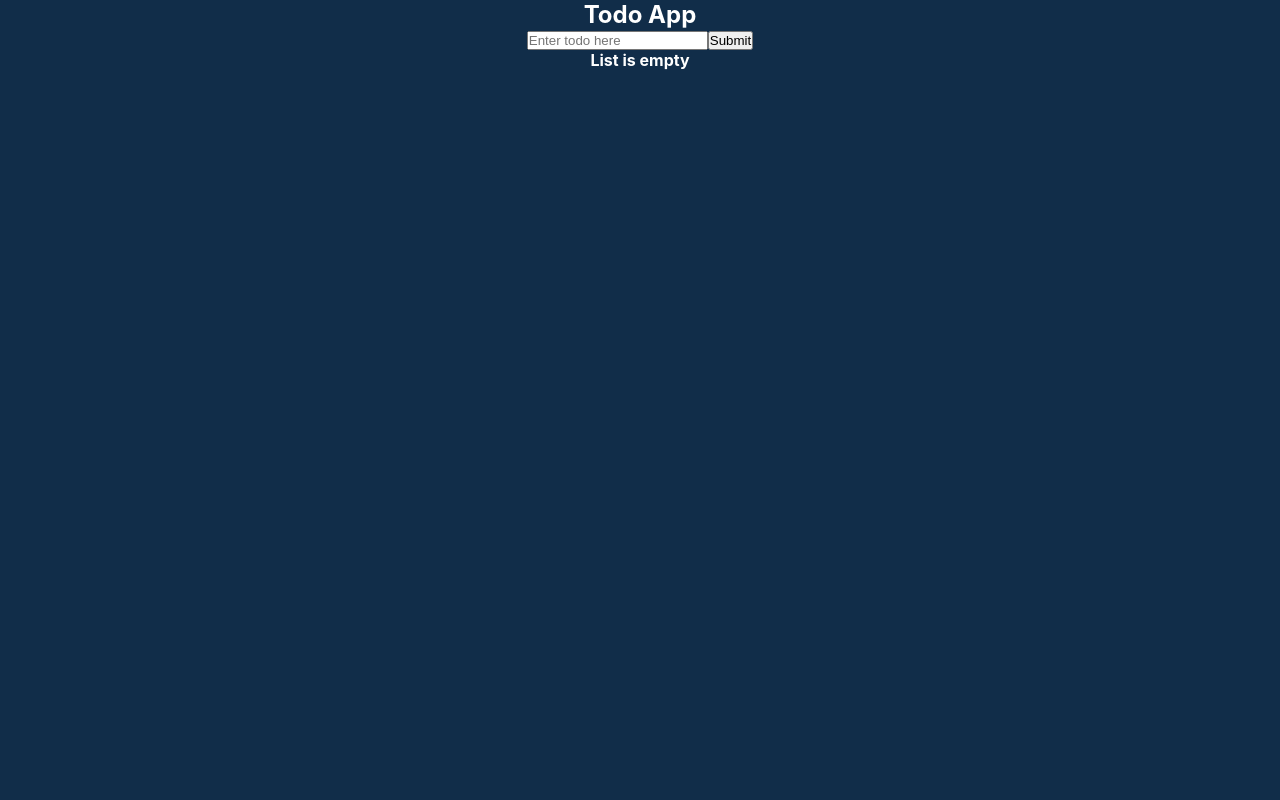
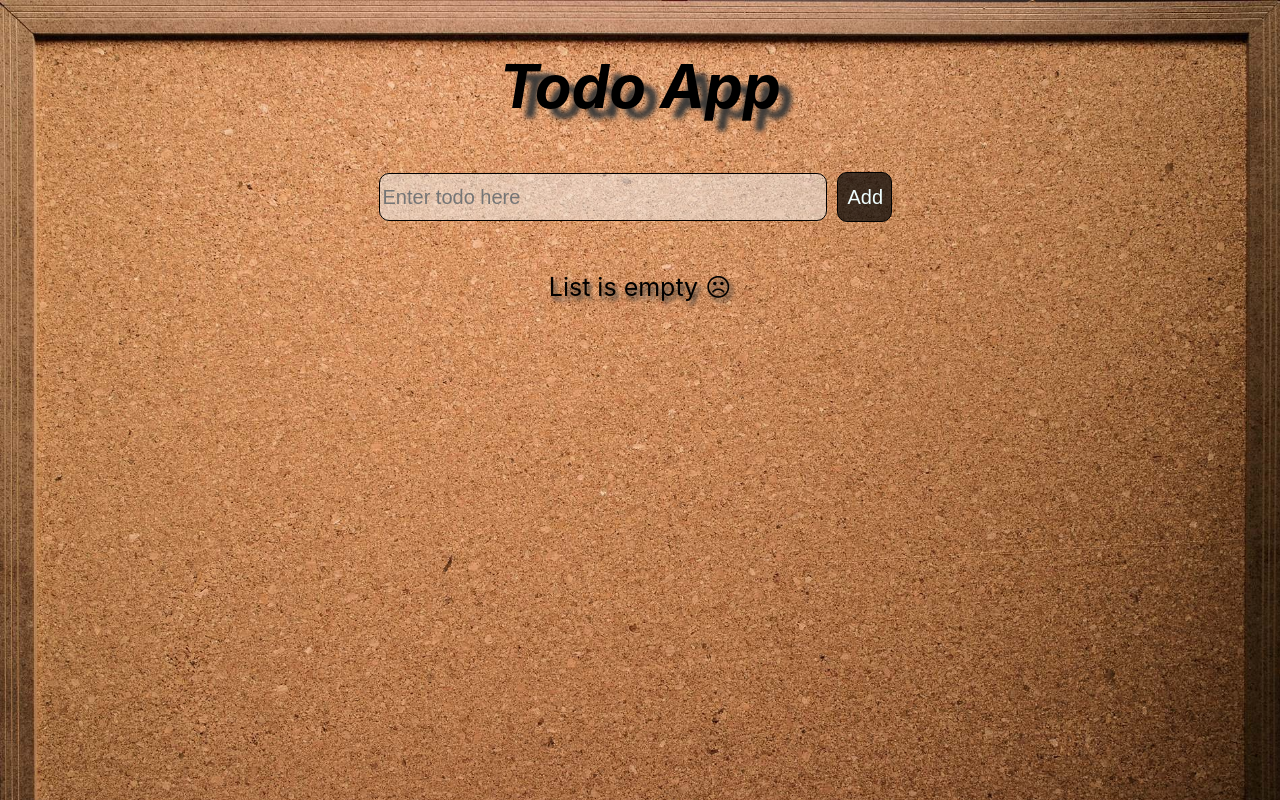
Before and after one commit to ElsaChern/todo_app, a React (Create React App) app: page / in a window 1280 px wide. Built offline with nearby package versions, Linux system fonts and the light colour scheme.

Commit message:
add main styles for components

```diff
--- a/src/App.css
+++ b/src/App.css
@@ -1,3 +1,11 @@
 .App {
   text-align: center;
+  margin: 50px;
 }
+
+.Title {
+  font-size: 60px;
+  font-weight: bold;
+  font-style: oblique;
+  text-shadow: 13px 10px 5px #393938;
+}
--- a/src/App.js
+++ b/src/App.js
@@ -12,7 +12,7 @@ const App = () => {
 
   return (
     <div className="App">
-      <h2>Todo App</h2>
+      <p className="Title">Todo App</p>
       <TodoForm addTodo={addTodosHendler} />
       <TodoList todos={todos} />
     </div>
--- a/src/components/Todos/Todo.js
+++ b/src/components/Todos/Todo.js
@@ -1,5 +1,11 @@
+import style from "./Todo.module.css";
+
 const Todo = ({ todo }) => {
-  return <h4>{todo}</h4>;
+  return (
+    <div className={style.todo}>
+      <p className={style.text}>{todo}</p>
+    </div>
+  );
 };
 
 export default Todo;
--- a/src/components/Todos/Todo.module.css
+++ b/src/components/Todos/Todo.module.css
@@ -0,0 +1,15 @@
+.todo {
+    margin: 0 auto;
+    margin-top: 20px;
+    height: 35px;
+    padding: 10px;
+    width: 45%;
+    background-color: rgba(240, 248, 255, 0.47);
+    border-radius: 10px 10px;
+    border: 1px solid black;
+}
+
+.text {
+    font-size: 20px;
+    text-align: start;
+}
--- a/src/components/Todos/TodoForm.js
+++ b/src/components/Todos/TodoForm.js
@@ -1,4 +1,5 @@
 import { useState } from "react";
+import style from "./TodoForm.module.css";
 
 const TodoForm = ({ addTodo }) => {
   const [text, setText] = useState("");
@@ -10,6 +11,7 @@ const TodoForm = ({ addTodo }) => {
   };
 
   return (
+    <div className={style.formWrapper}>
       <form onSubmit={onSubmitHendler}>
         <input
           type="text"
@@ -17,8 +19,9 @@ const TodoForm = ({ addTodo }) => {
           value={text}
           onChange={(e) => setText(e.target.value)}
         />
-      <button type="submit">Submit</button>
+        <button type="submit">Add</button>
       </form>
+    </div>
   );
 };
 
--- a/src/components/Todos/TodoForm.module.css
+++ b/src/components/Todos/TodoForm.module.css
@@ -0,0 +1,30 @@
+.formWrapper {
+    margin: 40px;
+}
+
+.formWrapper input {
+    height: 40px;
+    padding: 3px;
+    width: 40%;
+    background-color: rgba(240, 248, 255, 0.47);
+    border: 1px solid black;
+    border-radius: 10px 10px;
+    font-size: 20px;
+}
+
+.formWrapper button {
+    height: 50px;
+    width: 5%;
+    font-size: 20px;
+    padding: 10px;
+    border-radius: 10px 10px;
+    margin: 10px;
+    background-color: rgba(8, 8, 8, 0.726);
+    color: azure;
+    border: 1px solid black;
+}
+
+.formWrapper button:hover {
+    background-color: rgba(247, 246, 243, 0.537);
+    color: black;
+}
--- a/src/components/Todos/TodoList.js
+++ b/src/components/Todos/TodoList.js
@@ -1,9 +1,10 @@
 import Todo from "./Todo";
+import style from "./TodoList.module.css";
 
 const TodoList = ({ todos }) => {
   return (
-    <div>
-      {!todos.length && <h4>List is empty</h4>}
+    <div className={style.todoList}>
+      {!todos.length && <p className={style.emptyText}>List is empty ☹</p>}
       {todos.map((todo, index) => (
         <Todo key={index} todo={todo} />
       ))}
--- a/src/components/Todos/TodoList.module.css
+++ b/src/components/Todos/TodoList.module.css
@@ -0,0 +1,4 @@
+.emptyText {
+    font-size: 25px;
+    text-shadow: 3px 4px 4px #393938;
+}
--- a/src/index.css
+++ b/src/index.css
@@ -9,8 +9,10 @@ body {
     sans-serif;
   -webkit-font-smoothing: antialiased;
   -moz-osx-font-smoothing: grayscale;
-  color: white;
-  background-color: #112d49;
+  background-image: url('./img/bg.jpeg');
+  background-size: 100%;
+  background-repeat: no-repeat;
+
 }
 
 code {
```
Also changed, not shown: src/img/bg.jpeg (added). Lines whose indentation alone changed are shown as unchanged.
